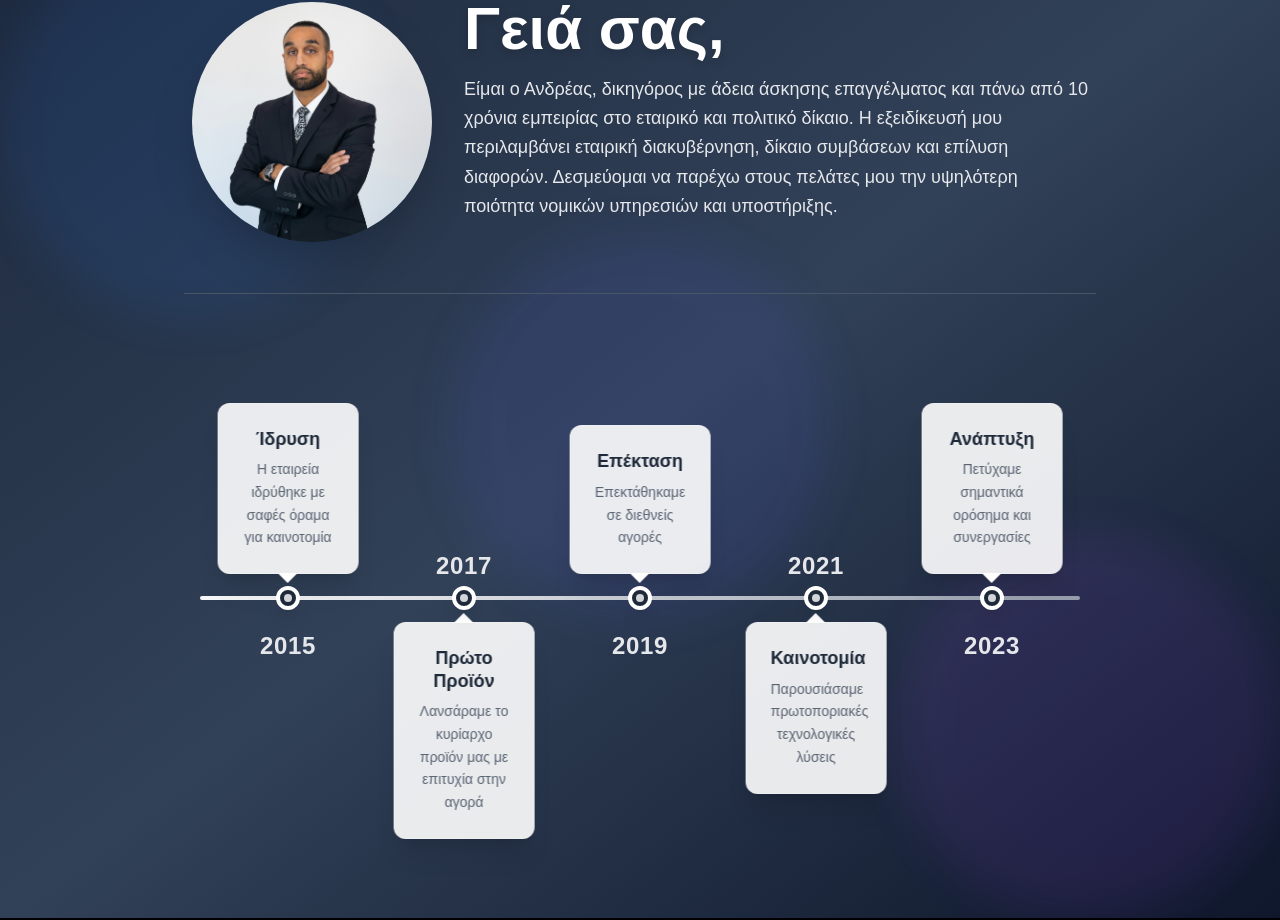
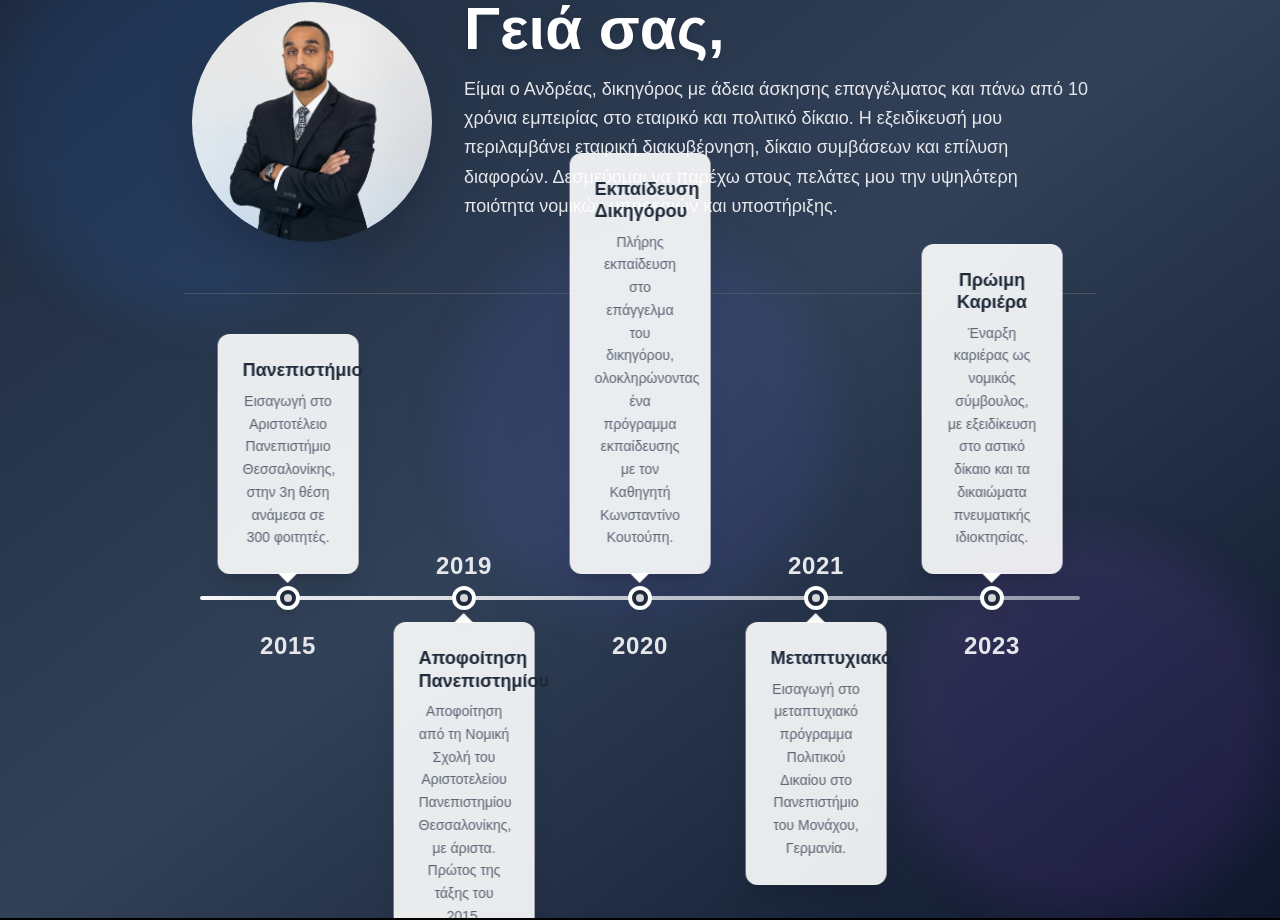
Before and after one commit to MichalisGiannoudis/ProjectDrew, a Next.js app: page / in a window 1280 px wide. Shown: the part 548-1468 px from the top of the page. Built offline with nearby package versions, Linux system fonts and the light colour scheme.

Commit message:
bio ready

```diff
--- a/src/components/timeline.component.tsx
+++ b/src/components/timeline.component.tsx
@@ -15,7 +15,7 @@ export const TimeLine = () => {
       <div className="absolute top-1/2 left-4 right-4 h-1 bg-gradient-to-r from-white to-gray-400 rounded-full transform -translate-y-1/2 z-10 animate-pulse"></div>
       <div className="relative flex z-20 h-96">
         {milestones.map((milestone, index) => (
-          <div key={milestone.yearLabel} className="relative flex-1 animate-fade-in-up" style={{ animationDelay: `${index * 200}ms` }}>
+          <div key={milestone.yearLabel} className="relative flex-1 animate-fade-in-up cursor-default" style={{ animationDelay: `${index * 200}ms` }}>
             <div className={
              `absolute left-1/2 transform -translate-x-1/2 w-[80%]
               ${index % 2 === 0 ? 'bottom-1/2 mb-6' : 'top-1/2 mt-6'}
--- a/src/content/timeline.content.ts
+++ b/src/content/timeline.content.ts
@@ -4,28 +4,28 @@ export const MilestonesEN: MilestoneContent = {
     milestones: [
         {
             yearLabel: '2015',
-            titleLabel: "Foundation",
-            descriptionLabel: "Company established with a clear vision for innovation"
-        },
-        {
-            yearLabel: '2017',
-            titleLabel: "First Product",
-            descriptionLabel: "Launched our flagship product to market success"
+            titleLabel: "University",
+            descriptionLabel: "Accepted into Aristotle University of Thessaloniki, in the 3rd place among 300 students."
         },
         {
             yearLabel: '2019',
-            titleLabel: "Expansion",
-            descriptionLabel: "Expanded operations to international markets"
+            titleLabel: "University Graduation",
+            descriptionLabel: "Graduated from the Law School of Aristotle University of Thessaloniki, with cum laude honors."
+        },
+        {
+            yearLabel: '2020',
+            titleLabel: "Law Training",
+            descriptionLabel: "Fully trained in the legal profession, completing a rigorous training program with Pr. Konstantinos Koutoupis."
         },
         {
             yearLabel: '2021',
-            titleLabel: "Innovation",
-            descriptionLabel: "Introduced breakthrough technology solutions"
+            titleLabel: "Master's Degree",
+            descriptionLabel: "Got accepted into the prestigious Master's program in Civil Law and at the University of Munich, Germany."
         },
         {
             yearLabel: '2023',
-            titleLabel: "Growth",
-            descriptionLabel: "Achieved significant milestones and partnerships"
+            titleLabel: "Early Career",
+            descriptionLabel: "Started my career as a legal advisor, specializing in civil law and intellectual property rights."
         }
     ]
 };
@@ -34,28 +34,28 @@ export const MilestonesGR: MilestoneContent = {
     milestones: [
         {
             yearLabel: '2015',
-            titleLabel: "Ίδρυση",
-            descriptionLabel: "Η εταιρεία ιδρύθηκε με σαφές όραμα για καινοτομία"
-        },
-        {
-            yearLabel: '2017',
-            titleLabel: "Πρώτο Προϊόν",
-            descriptionLabel: "Λανσάραμε το κυρίαρχο προϊόν μας με επιτυχία στην αγορά"
+            titleLabel: 'Πανεπιστήμιο',
+            descriptionLabel: "Εισαγωγή στο Αριστοτέλειο Πανεπιστήμιο Θεσσαλονίκης, στην 3η θέση ανάμεσα σε 300 φοιτητές."
         },
         {
             yearLabel: '2019',
-            titleLabel: "Επέκταση",
-            descriptionLabel: "Επεκτάθηκαμε σε διεθνείς αγορές"
+            titleLabel: 'Αποφοίτηση Πανεπιστημίου',
+            descriptionLabel: 'Αποφοίτηση από τη Νομική Σχολή του Αριστοτελείου Πανεπιστημίου Θεσσαλονίκης, με άριστα. Πρώτος της τάξης του 2015.'
+        },
+        {
+            yearLabel: '2020',
+            titleLabel: 'Εκπαίδευση Δικηγόρου',
+            descriptionLabel: 'Πλήρης εκπαίδευση στο επάγγελμα του δικηγόρου, ολοκληρώνοντας ένα πρόγραμμα εκπαίδευσης με τον Καθηγητή Κωνσταντίνο Κουτούπη.'
         },
         {
             yearLabel: '2021',
-            titleLabel: "Καινοτομία",
-            descriptionLabel: "Παρουσιάσαμε πρωτοποριακές τεχνολογικές λύσεις"
+            titleLabel: 'Μεταπτυχιακό',
+            descriptionLabel: 'Εισαγωγή στο μεταπτυχιακό πρόγραμμα Πολιτικού Δικαίου στο Πανεπιστήμιο του Μονάχου, Γερμανία.'
         },
         {
             yearLabel: '2023',
-            titleLabel: "Ανάπτυξη",
-            descriptionLabel: "Πετύχαμε σημαντικά ορόσημα και συνεργασίες"
+            titleLabel: 'Πρώιμη Καριέρα',
+            descriptionLabel: 'Έναρξη καριέρας ως νομικός σύμβουλος, με εξειδίκευση στο αστικό δίκαιο και τα δικαιώματα πνευματικής ιδιοκτησίας.'
         }
     ]
 };
```
